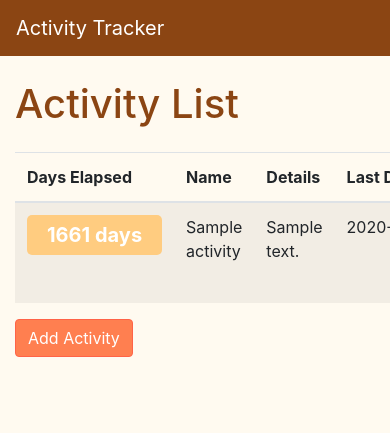
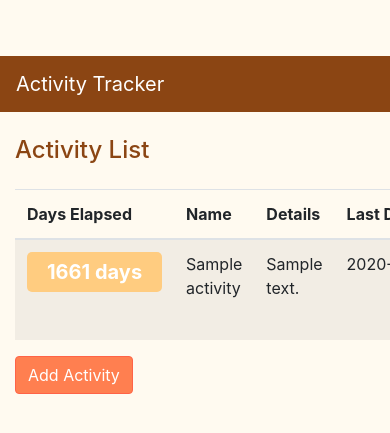
Before and after one commit to yzsan/itsTme, a Flask app: page / in a window 390 px wide; the page is wider, and only the part inside the window is pictured. Shown: the top 433 px of that part. Run offline with Flask 3, Linux system fonts and the light colour scheme; a user stored in the database is signed in; tables that the repository leaves empty hold one stand-in row (values such as "Sample post"); some libraries are stand-ins or nearby versions.

Commit message:
Render: After modifying the CSS. Collapsing the Navigation Bar

```diff
--- a/static/css/custom.css
+++ b/static/css/custom.css
@@ -61,3 +61,18 @@ h1, h2, h3, h4, h5, h6, p {
     overflow: hidden; /* 内容がセルを超えた場合に隠す */
     text-overflow: ellipsis; /* 内容が長すぎる場合に省略記号を表示 */
 }
+
+
+/* Add your custom styles here */
+body {
+    padding-top: 56px; /* Adjust if necessary */
+}
+
+@media (max-width: 768px) {
+    h1 {
+        font-size: 1.5em;
+    }
+    .navbar-nav {
+        text-align: center;
+    }
+}
```
